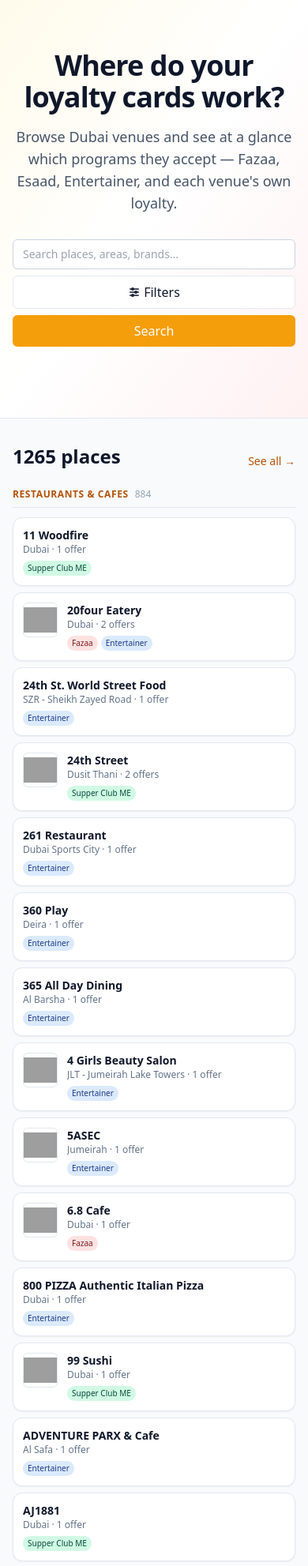
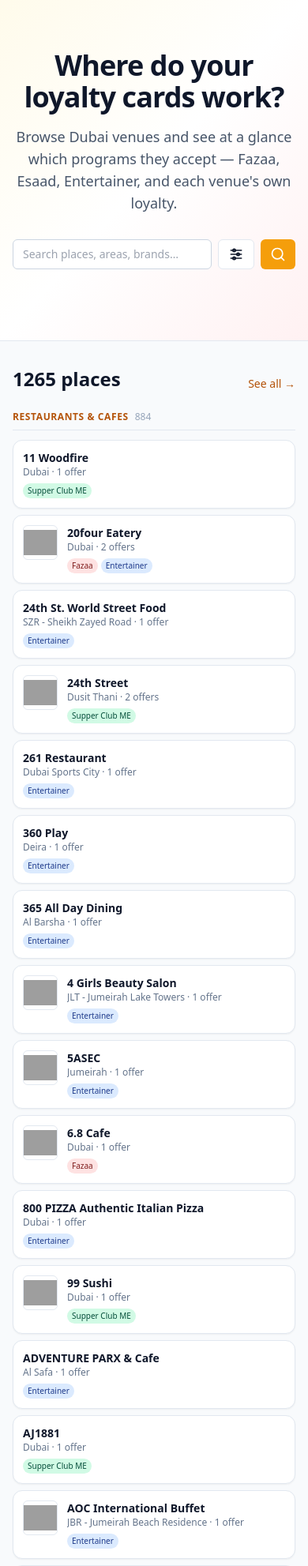
Before and after one commit to scripts-and-tables/dxb-discounts, a Django app: page / in a window 390 px wide. Shown: the part 66-2049 px from the top of the page at 79% size. Run offline with Django 5.2, Linux system fonts and the light colour scheme; data comes from the database, SQL or seed files in the repository; parts of the project's set-up code (start-up, migrations or seed data) failed here and were passed over; some libraries are stand-ins or nearby versions; grey boxes are pictures that could not be loaded.

Commit message:
Mobile-polish home search bar: single row, icon-only buttons
Previously on mobile the form stacked into three rows (input,
filter, search button) with full-width buttons that ate most of the
viewport. Now everything fits on one line:

- flex-row at all sizes (no more flex-col on mobile)
- Filter button: icon-only on mobile, "▤ Filters" with text on
  sm+. Active-count badge becomes a corner notification dot
  (absolute -top-1 -right-1).
- Search button: magnifier icon on mobile, "Search" text on sm+
- "Filters" / "Search" labels stay in the DOM via sr-only on
  mobile so screen readers still announce them; sm:not-sr-only
  brings them visible at desktop sizes.

The buttons get aria-label so the visible-text-hidden case stays
accessible. Input gets min-w-0 to prevent flexbox from over-
expanding it on narrow viewports.

Co-Authored-By: Claude Opus 4.7 (1M context) <noreply@anthropic.com>

```diff
--- a/templates/pages/home.html
+++ b/templates/pages/home.html
@@ -23,17 +23,18 @@
       hx-push-url="true"
       hx-indicator="#filter-spinner"
     >
-      <div class="flex flex-col sm:flex-row gap-2">
-        <input type="search" name="q" value="{{ selected.q }}" placeholder="Search places, areas, brands…" class="field flex-1" aria-label="Search places">
+      <div class="flex flex-row gap-2">
+        <input type="search" name="q" value="{{ selected.q }}" placeholder="Search places, areas, brands…" class="field flex-1 min-w-0" aria-label="Search places">
 
         <details class="relative" id="filter-panel">
-          <summary class="btn-ghost cursor-pointer list-none select-none w-full sm:w-auto">
-            <svg xmlns="http://www.w3.org/2000/svg" class="w-4 h-4 mr-1" viewBox="0 0 24 24" fill="none" stroke="currentColor" stroke-width="2" stroke-linecap="round" stroke-linejoin="round" aria-hidden="true">
+          <summary class="btn-ghost cursor-pointer list-none select-none relative px-3 sm:px-4" aria-label="Filters">
+            <svg xmlns="http://www.w3.org/2000/svg" class="w-5 h-5 sm:w-4 sm:h-4 sm:mr-1" viewBox="0 0 24 24" fill="none" stroke="currentColor" stroke-width="2" stroke-linecap="round" stroke-linejoin="round" aria-hidden="true">
               <line x1="4" y1="6" x2="20" y2="6"/><circle cx="9" cy="6" r="2"/>
               <line x1="4" y1="12" x2="20" y2="12"/><circle cx="15" cy="12" r="2"/>
               <line x1="4" y1="18" x2="20" y2="18"/><circle cx="9" cy="18" r="2"/>
             </svg>
-            Filters{% if active_filter_count %} <span class="ml-1 inline-flex items-center justify-center min-w-[1.25rem] h-5 px-1.5 rounded-full bg-amber-500 text-white text-xs font-bold">{{ active_filter_count }}</span>{% endif %}
+            <span class="sr-only sm:not-sr-only">Filters</span>
+            {% if active_filter_count %}<span class="absolute -top-1 -right-1 inline-flex items-center justify-center min-w-[1.25rem] h-5 px-1 rounded-full bg-amber-500 text-white text-xs font-bold leading-none">{{ active_filter_count }}</span>{% endif %}
           </summary>
           <div class="absolute left-0 right-0 sm:left-auto sm:right-0 mt-2 w-full sm:w-96 card p-5 z-20 max-h-[70vh] overflow-y-auto text-left shadow-lg">
             <h3 class="text-xs font-semibold uppercase tracking-wider text-slate-500 dark:text-slate-400 mb-2">Discount programs</h3>
@@ -69,7 +70,12 @@
           </div>
         </details>
 
-        <button type="submit" class="btn-primary">Search</button>
+        <button type="submit" class="btn-primary px-3 sm:px-4" aria-label="Search">
+          <svg xmlns="http://www.w3.org/2000/svg" class="w-5 h-5 sm:hidden" viewBox="0 0 24 24" fill="none" stroke="currentColor" stroke-width="2" stroke-linecap="round" stroke-linejoin="round" aria-hidden="true">
+            <circle cx="11" cy="11" r="8"/><line x1="21" y1="21" x2="16.65" y2="16.65"/>
+          </svg>
+          <span class="sr-only sm:not-sr-only">Search</span>
+        </button>
       </div>
       <span id="filter-spinner" class="htmx-indicator text-xs text-slate-400 mt-2 inline-block">Updating…</span>
     </form>
```
